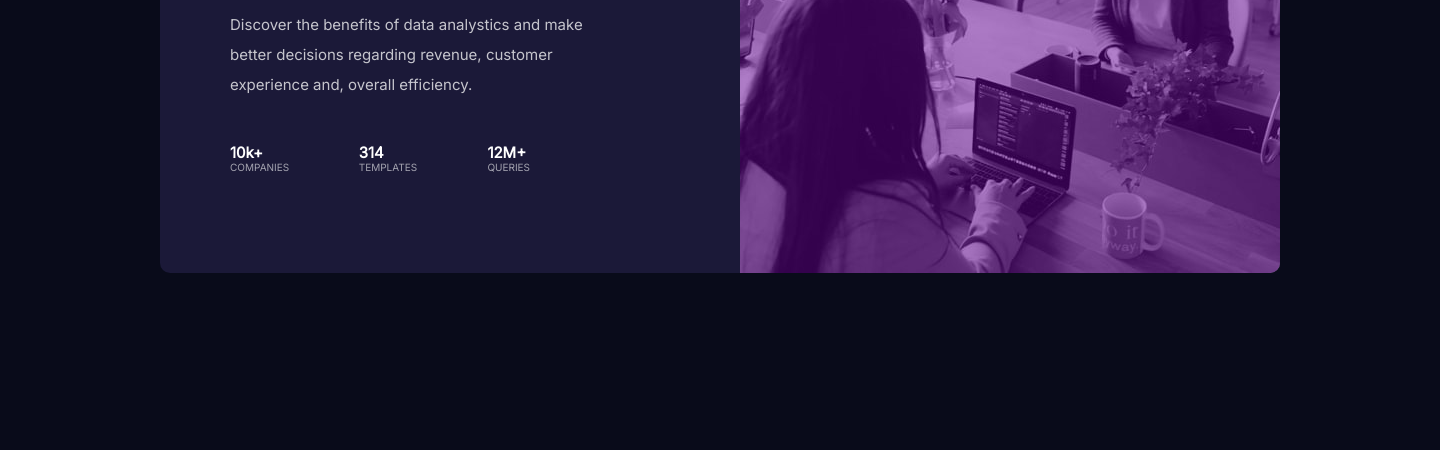
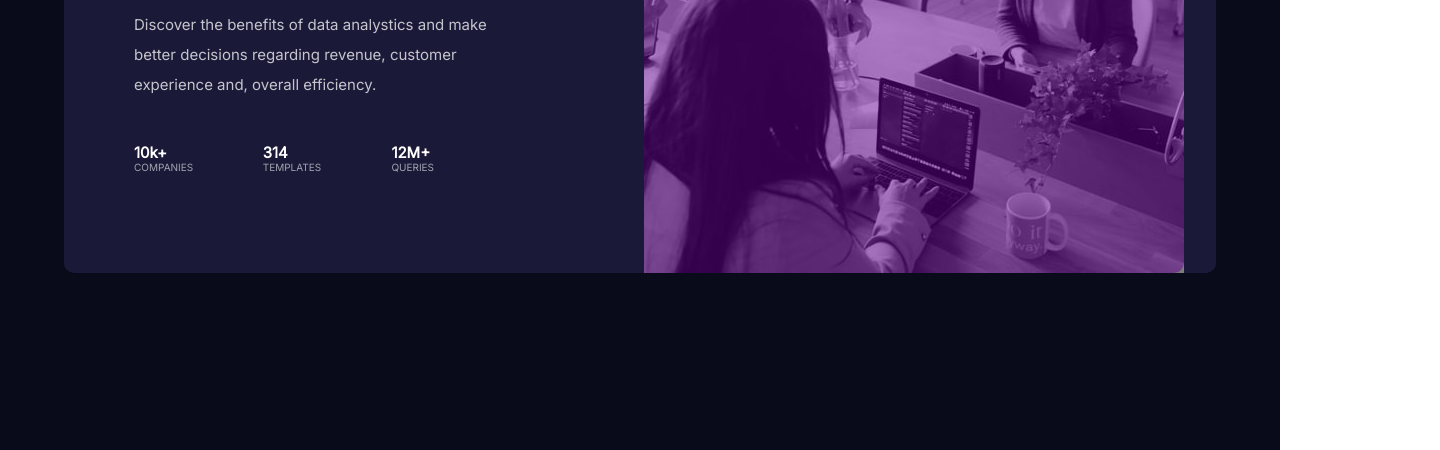
Before and after one commit to KptCnyt/statsPreviewCard, a plain HTML site: page index.html in a window 1280 px wide. Shown: the part 350-800 px from the top of the page, 1440 px wide, since content can reach past the window. Drawn offline with Linux system fonts and the light colour scheme.

Commit message:
Update statspreview.css

```diff
--- a/statspreview.css
+++ b/statspreview.css
@@ -3,11 +3,14 @@
 }
 #background {
     background-color: hsl(233, 47%, 7%);
-    width: 1440px;
+    width: 100%;
     height: 800px;
     display: flex;
     justify-content: center;
     align-items: center;
+}
+div {
+    background-repeat: no-repeat;
 }
 @media (max-width:550px) {
     #background {
@@ -17,9 +20,13 @@
 }
 #card {
     background-color: hsl(244, 38%, 16%);
-    width: 1120px;
+    width: 90%;
     height: 446px;
     border-radius: 10px;
+    display: flex;
+    justify-content: center;
+    align-items: center;
+}
 }
 @media (max-width:550px) {
     #card {
@@ -41,7 +48,7 @@
 }
 @media (max-width:550px) {
     .info {
-        width: 90%;
+        width: 80%;
         height: 500px;
         padding-right: 0;
         padding-left: 20px;
@@ -62,7 +69,7 @@
 }
 #image {
     border-radius: 0 10px 10px 0;
-    width: 540px;
+    width: 80%;
     height: 446px;
     float: left;
     background-image: url(image-header-desktop.jpg);
```
